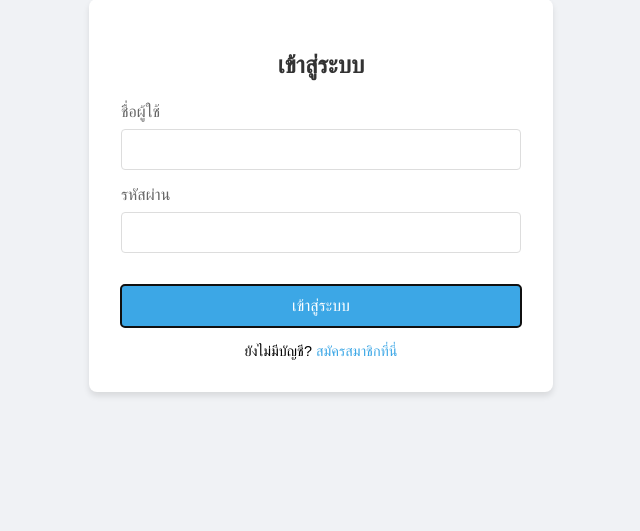
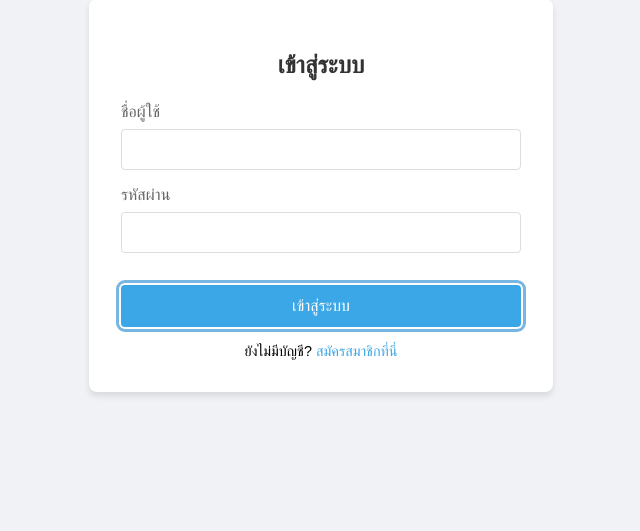
Before and after one commit to pakdeetammasuk654-dot/ananya-in-th, a PHP site: template views/web_login.php in a window 1280 px wide, with the restyled element focused. Shown: the part 260-791 px from the top of the page, without its empty margins (319-959 px from the left). Run offline with PHP 8.4, Linux system fonts and the light colour scheme; the template is opened without the code that fills it, so the values that code supplies are empty.

Commit message:
feat(auth): add focus-visible style to login button
Improves accessibility on the login page by adding a clear, visible focus outline to the "เข้าสู่ระบบ" (Login) button.

This change uses the `:focus-visible` pseudo-class to ensure the outline only appears for keyboard navigation, not on mouse clicks, adhering to modern UX best practices.

This addresses a common accessibility issue where users navigating with a keyboard have no visual confirmation of their current position on the page, making the form difficult or impossible to use.

```diff
--- a/views/web_login.php
+++ b/views/web_login.php
@@ -69,6 +69,11 @@
             background-color: #2b8ac4;
         }
 
+        button:focus-visible {
+            outline: 3px solid #77b6e2;
+            outline-offset: 2px;
+        }
+
         .alert {
             padding: 0.75rem;
             border-radius: 4px;
```
Also changed, not shown: .Jules/palette.md (added).
